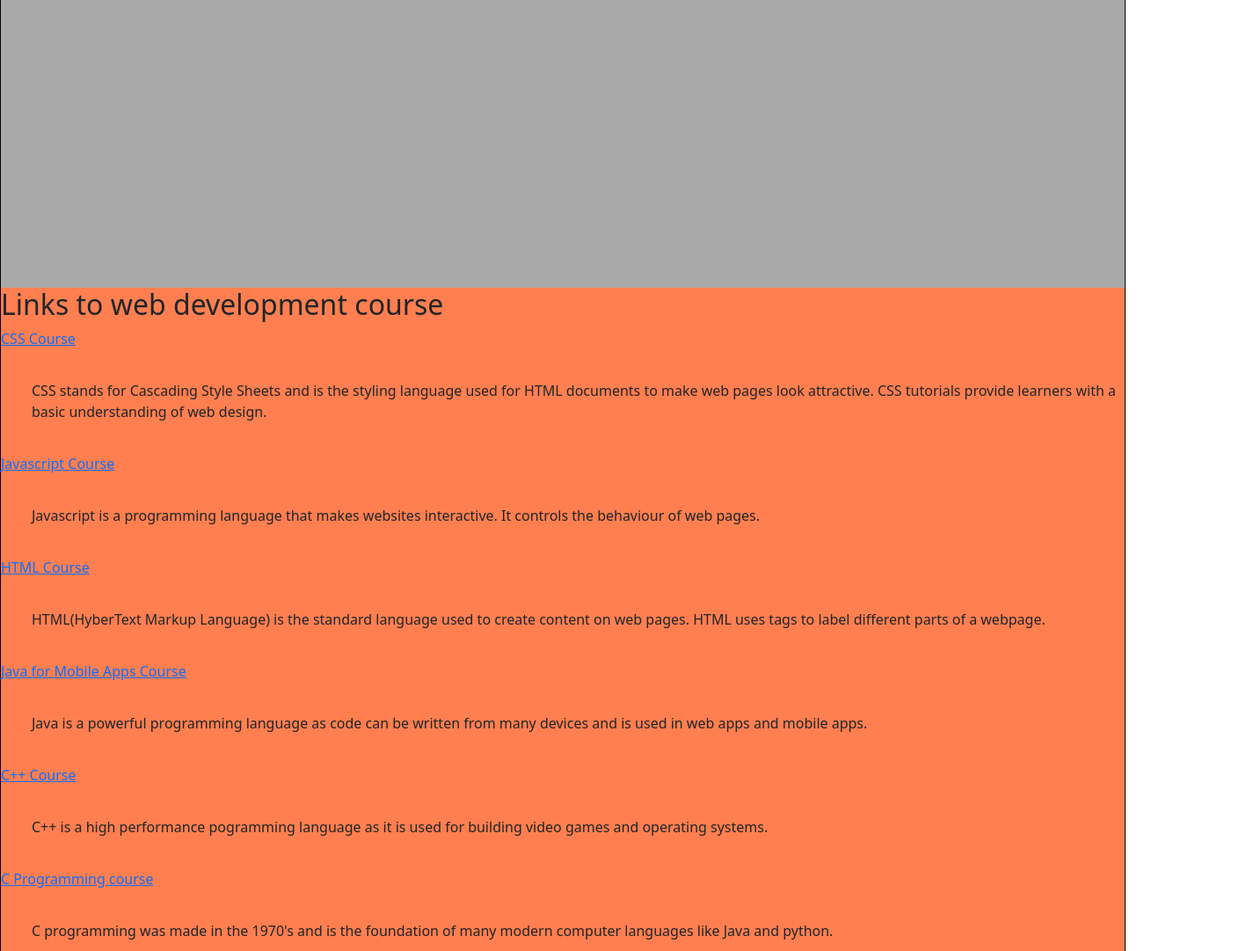
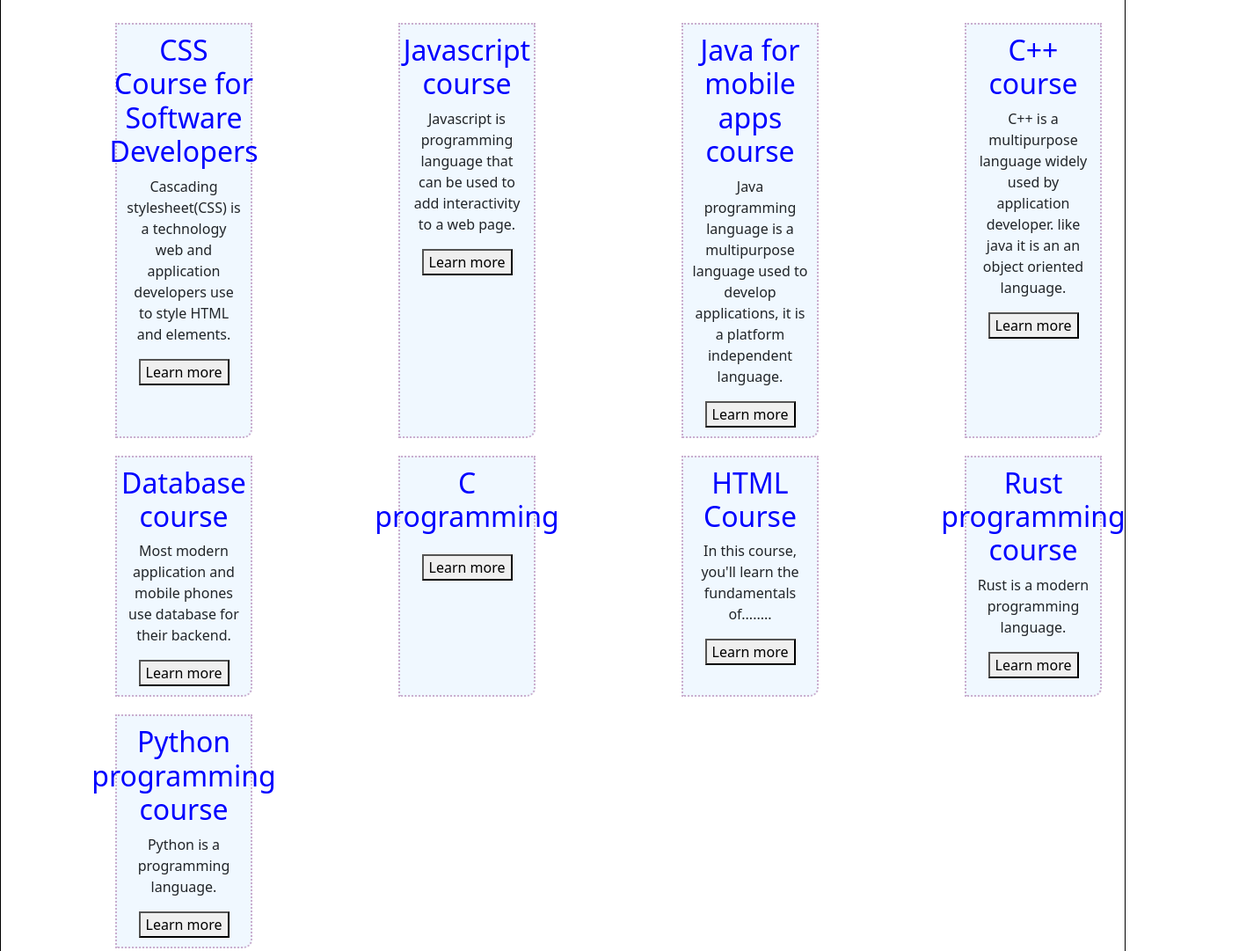
Before and after one commit to Hussain1717/Hussain1717.github.io, a plain HTML site: page careers.html in a window 1280 px wide. Shown: the part 1200-2281 px from the top of the page at 88% size, 1409 px wide, since content can reach past the window. Drawn offline with Linux system fonts and the light colour scheme; a script that the page names is missing.

Commit message:
adding files

```diff
--- /dev/null
+++ b/Registration/css/register.css
@@ -0,0 +1,82 @@
+/* This file is for the register page */
+
+body {
+    background-color: #ffffff;
+    font-family:  Arial, Helvetica, sans-serif;
+}
+
+
+.register h1 {
+    font-size:  20px;
+    color: #9bc0c9;
+    text-align: center;
+    text-transform: uppercase;
+    letter-spacing: 1vh;
+}
+
+.register {
+    border-radius: 3px;
+    width: 100%;
+    max-width: 550px;
+    border: 1px solid #000000;
+    margin: auto;
+    margin-top: 45px;
+    background-color: #3668af;
+    /* height: 400px; */
+}
+
+/* .register, .reg_input_field input[type="text"] {
+    width: 70%;
+}
+
+.register, .reg_input_field input[type="password"] {
+    width: 70%;
+}
+
+.register, .reg_input_field input[type="submit"] {
+    width: 70%;
+} */
+
+.register button{
+    width: 100%;
+    height: 35px;
+    margin-left: 50%;
+    margin-right: 50%;
+    background-color: #000;
+    color: #fff;
+    margin-top:  15px;
+    margin-bottom: 15px;
+}
+
+#firstname, #middlename, #lastname, #phone, #email, #password, #confpassword, #gender{
+    height: 30px;
+    width: 183%;
+
+
+    /* padding-left: 50%;
+    padding-right: 50%;
+    margin-bottom:  10px;
+    margin-left:  55px; */
+}
+
+.firstname, .middlename, .lastname, .phone, .email, .password, .confpassword, .gender {
+    height: 30px;
+}
+
+
+.register label {
+    font-weight:  bold;
+    font-size: 20px;
+    color: #000000;
+}
+
+.reg_input_field {
+    width: 50%;
+    margin-right: 20px;
+    margin-left: 20px;
+}
+
+#error {
+    text-align: center;
+    color: red;
+}
--- a/careers.html
+++ b/careers.html
@@ -37,8 +37,7 @@
 </ul>
 </div>
 
-<div id="contentarea">
-<p> Latest post</p>
+
 
 <div class="company_profile">
     <h1> Company Profile</h1>
@@ -48,6 +47,7 @@
 
     <ul>
         <li class="George"><img src="images/IMG_9068.jpeg" alt="Ceo of the companys" width="90" height="100">George </li>
+        <p> Senior developer at Hot Beans Web</p>
         <li class="jadon"><img src="images/Selfie (1).jpg"  alt="ceo " width="100" height="90" > jadon </li>
         <li class="Demilade"><img src="images/IMG-20250210-WA0002.jpg"  alt="ceo " width="90" height="100" > Demilade</li>
         <li class="Zack"><img src="images/IMG_20250512_100354_826.jpg" alt="ceo" width="90" height="100"> zack </li>
@@ -57,9 +57,10 @@
 <div class="job_spec"><h1> Job specification and qualifications</h1></div>
 <div class="application_form"><h1> On-line application form</h1></div>
 
+
 <div class="our_courses">
-    <h1> Links to web development course</h1>
-    <dd>
+    <!-- <h1> Links to web development course</h1> -->
+    <!-- <dd>
         <dl class="cs"><a href="https://www.w3schools.com/Css/" >CSS Course</a> </dl>
         <p> CSS stands for Cascading Style Sheets and is the styling language used for HTML documents to make web pages look attractive. CSS tutorials provide learners with a basic understanding of web design.</p>
 
@@ -86,19 +87,65 @@
 
         <dl class="python"><a href="https://www.w3schools.com/python/">Python courses</a></dl>
         <p> Python is a high level programming language which is used due to being simply and readable. It is the most popular language is the world being used from web development to AI.</p>
-    </dd>
-</div>
+    </dd> -->
+
+
 <!-- https://github.com/ohpyupi/glyphicons-only-bootstrap-->
 <!--https://getbootstrap.com/docs/3.3/components/ -->
-
+<div class="course">
+    <h2> CSS Course for Software Developers</h2>
+    <p>Cascading stylesheet(CSS) is a technology web and application developers use to style HTML and elements.</p>
+    <button> Learn more</button>
+</div>
+<div class="course">
+    <h2> Javascript course</h2>
+    <p> Javascript is programming language that can be used to add interactivity to a web page.</p>
+    <button> Learn more</button>
+</div>
+<div class="course">
+    <h2> Java for mobile apps course</h2>
+    <p> Java programming language is a multipurpose language used to develop applications,
+        it is a platform independent language.</p>
+        <button> Learn more</button>
+</div>
+<div class="course">
+    <h2> C++ course</h2>
+    <p> C++ is a multipurpose language widely used by application developer.
+        like java it is an an object oriented language. </p>
+        <button> Learn more</button>
+</div>
+<div class="course">
+    <h2> Database course</h2>
+    <p> Most modern application and mobile phones use database for their backend.</p>
+    <button> Learn more</button>
+</div>
+<div class="course">
+    <h2> C programming</h2>
+    <p> </p>
+    <button> Learn more</button>
+</div>
+<div class="course">
+    <h2>HTML Course</h2>
+    <p>In this course, you'll learn the fundamentals of........</p>
+    <button> Learn more</button>
+</div>
+<div class="course">
+    <h2>Rust programming course</h2>
+    <p>Rust is a modern programming language.</p>
+    <button> Learn more</button>
+</div>
+<div class="course">
+    <h2>Python programming course</h2>
+    <p>Python is a programming language.</p>
+    <button> Learn more</button>
+</div>
 
 
 </div>
-</div>
-
-
 
 <div id="pagefooter"> My copyright 2025 </div>
+
+</div>
 </body>
 
 </html>
--- a/mycss/myblog.css
+++ b/mycss/myblog.css
@@ -1,4 +1,3 @@
-<<<<<<< HEAD
 body {
 background-color: #fff;
 font-family: Arial, Helvetica, sans-serif;
@@ -8,7 +7,7 @@ font-family: Arial, Helvetica, sans-serif;
 #mypage {
 border: 1px solid #000;
 width: 100%;
-height: 2600px;
+height: auto;
 }
 
 
@@ -47,10 +46,10 @@ color:#5DE2E7;
 background-color: #c8def2;
 }
 
-#contentarea {
+/* #contentarea {
     background-color: aqua;
     height: auto;
-}
+} */
 
 .hm {
 background-color: red;
@@ -78,14 +77,14 @@ background-color: red;
 
 .application_form {
     width: 100%;
-    height: 400px;
+    height: auto;
     background-color:darkgrey;
 }
 
 .our_courses {
     width: 100%;
-    height: 1072px;
-    background-color:coral;
+    height: auto;
+    /* background-color:coral; */
 
 }
 
@@ -118,7 +117,7 @@ background-color: red;
     margin-left: 35px;
 }
 
-.our_courses dd dl {
+/* .our_courses dd dl {
     display: inline;
     margin-right: 150px;
     height: 135px;
@@ -134,6 +133,34 @@ background-color: red;
 
 .our_courses h1 {
     font-size: 200%;
+} */
+
+.our_courses {
+    display: grid;
+    grid-template-columns: repeat(4, 1fr);
+    grid-row-gap: 20px;
+    margin-left: 130px;
+    margin-top: 90px;
+    grid-column-gap: 10px;
+}
+
+.course {
+    display: flex;
+    flex-direction: column;
+    align-items: center;
+    text-align: center;
+    background-color: aliceblue;
+    padding: 10px;
+    width: 50%;
+    border-end-end-radius: 10px;
+}
+
+.course{
+    border: 2px dotted #caadce
+}
+
+.course h2{
+    color: blue;
 }
     /*
 #topnav ul li {
@@ -150,157 +177,4 @@ https://developers.google.com/fonts/docs/getting_started
 border: 1px solid #000;
 }
 
-=======
-body {
-background-color: #fff;
-font-family: Arial, Helvetica, sans-serif;
-}
-
-
-#mypage {
-border: 1px solid #000;
-width: 100%;
-height: 2600px;
-}
-
-
-#banner {
-height: 90px;
-border: 1px solid #000;
-font-size: 400%;
-}
-
-#banner img{
-border-radius: 50%;
-}
-
-
-#topnav {
-height: 45px;
-border: 1px solid #000;
-}
-
-
-#topnav ul li {
-text-decoration: none;
-display:inline;
-}
-
-#topnav a:link {
-text-decoration: none;
-}
-
-#topnav a:visited {
-color:#5DE2E7;
-
-}
-
-#topnav a:hover {
-background-color: #c8def2;
-}
-
-#contentarea {
-    background-color: aqua;
-    height: auto;
-}
-
-.hm {
-background-color: red;
-}
-
-.company_profile {
-    width: 100%;
-    height: 250px;
-    background-color:#c8def2;
-    border-radius:8px;
-    margin: 1px;
-}
-
-.current_trainees {
-    width: 100%;
-    background-color:yellow;
-    height: 400px;
-}
-
-.job_spec {
-    width: 100%;
-    height: 300px;
-    background-color:brown;
-}
-
-.application_form {
-    width: 100%;
-    height: 400px;
-    background-color:darkgrey;
-}
-
-.our_courses {
-    width: 100%;
-    height: 1072px;
-    background-color:coral;
-
-}
-
-
-.company_profile h1{
-    color:brown;
-}
-
-.company_profile p {
-    padding: 10px;
-    border-radius: 10px;
-    background-color:#caadce;
-}
-.company_profile p{
-    color: #fff;
-    padding-left: none !important;
-}
-
-.current_trainees ul li{
-    display: inline;
-    margin-right: 85px;
-}
-.current_trainees img{
-    border-radius: 50%;
-}
-
-.current_trainees h1{
-    margin-bottom: 35px;
-    padding-top:35px;
-    margin-left: 35px;
-}
-
-.our_courses dd dl {
-    display: inline;
-    margin-right: 150px;
-    height: 135px;
-}
-
-
-.our_courses p {
-    margin-bottom: 35px;
-    padding-top: 35px;
-    margin-left: 35px;
-    font-size: 100%;
-}
-
-.our_courses h1 {
-    font-size: 200%;
-}
-    /*
-#topnav ul li {
-text-decoration: none;
-display: inline;
-
-}
-
-https://developers.google.com/fonts/docs/getting_started
-
-#mypage {
-
-
-border: 1px solid #000;
-}
-
->>>>>>> 29e576811a77a101ce14a1b84ba61c5c84467f5f
 */
```
Also changed, not shown: Registration/js/validate.js (added, +48 -0 lines), Registration/register.html (added, +70 -0 lines).
